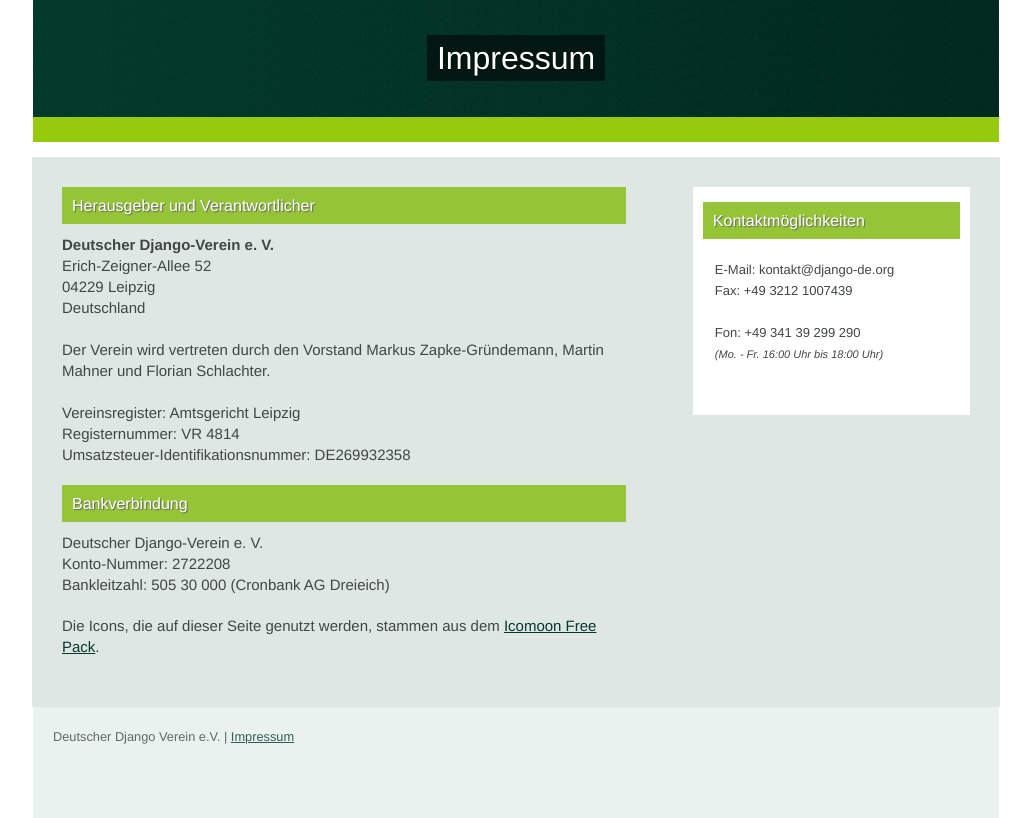
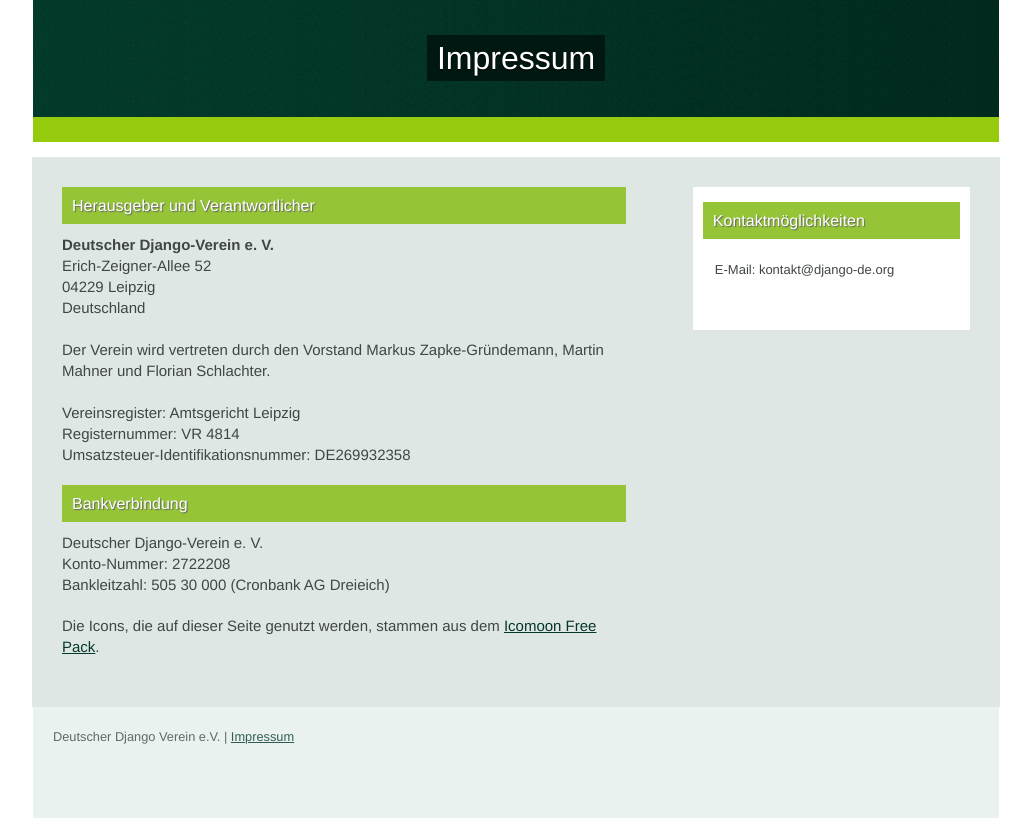
Before and after one commit to django-de/django-de-v3, a Django app: page /impressum/ in a window 1280 px wide. Shown: the part 118-936 px from the top of the page, without its empty margins (124-1155 px from the left). Run offline with Django 3.2, Linux system fonts and the light colour scheme; parts of the project's set-up code (start-up, migrations or seed data) failed here and were passed over.

Commit message:
Removed fax and phone numbers

```diff
--- a/django_de/templates/imprint.html
+++ b/django_de/templates/imprint.html
@@ -37,10 +37,6 @@
 		<h2>Kontaktmöglichkeiten</h2>
 	    <p>
 	        E-Mail: kontakt@django-de.org<br />
-	        Fax: +49 3212 1007439<br />
-	        <br />
-	        Fon: +49 341 39 299 290<br />
-	        <em>(Mo. - Fr. 16:00 Uhr bis 18:00 Uhr)</em><br />
 	    </p>
 	</div>
 {% endblock %}
```
